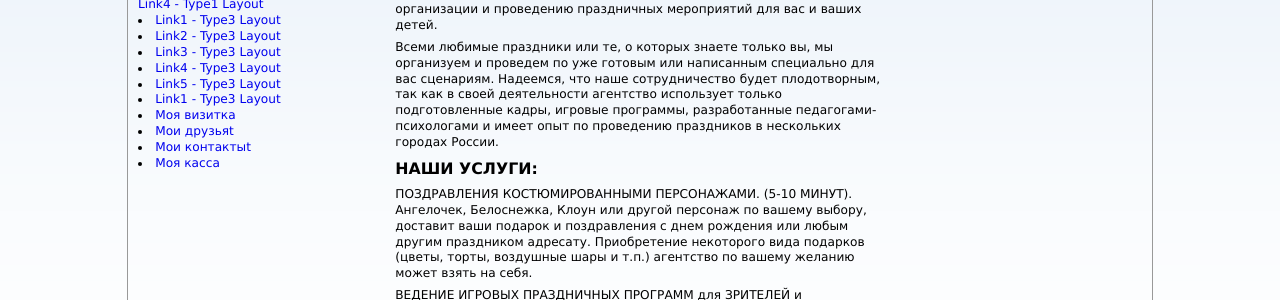
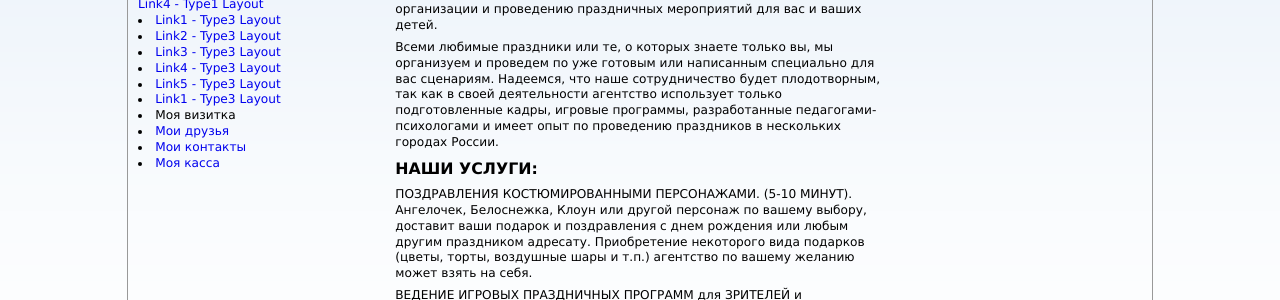
Before and after one commit to bratetslis/Site, a Jekyll site: the page built from testingpage.md, in a window 1280 px wide. Shown: the part 285-585 px from the top of the page. Built offline with Jekyll 4.4.1, drawn with Linux system fonts in a browser that asks for light colours.

Commit message:
Update _includes/sidebar-right.html

```diff
--- a/_includes/sidebar-right.html
+++ b/_includes/sidebar-right.html
@@ -8,7 +8,7 @@
 <li {% if page.nav == 'form' %} class="selected"{% endif %}><a href="../testpage3/">Link4 - Type3 Layout</a></li>
 <li {% if page.nav == 'table' %} class="selected"{% endif %}><a href="../testpage3/">Link5 - Type3 Layout</a></li>
 <li><a {% if page.nav == 'index' %} class="selected"{% endif %} href="../testpage3/">Link1 - Type3 Layout</a></li>
-<li><a {% if page.nav == 'element' %} class="selected"{% endif %}href="../testpage4/">Моя визитка</a></li>
-<li {% if page.nav == 'grid' %} class="selected"{% endif %}><a href="../testpage3/">Мои друзьяt</a></li>
-<li {% if page.nav == 'form' %} class="selected"{% endif %}><a href="../testpage3/">Мои контактыt</a></li>
+<li>Моя визитка</li>
+<li {% if page.nav == 'grid' %} class="selected"{% endif %}><a href="../testpage3/">Мои друзья</a></li>
+<li {% if page.nav == 'form' %} class="selected"{% endif %}><a href="../testpage3/">Мои контакты</a></li>
 <li {% if page.nav == 'table' %} class="selected"{% endif %}><a href="../testpage3/">Моя касса</a></li>
```
